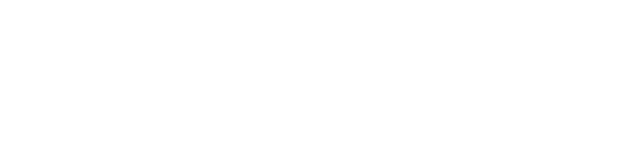
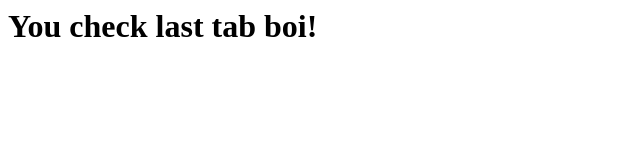
Before and after one commit to Kykli/kykli.github.io, a plain HTML site: page tab.html in a window 1280 px wide. Shown: the whole page, without its empty margins (0-640 px from the left). Drawn offline with Linux system fonts and the light colour scheme.

Commit message:
Update tab.html

```diff
--- a/tab.html
+++ b/tab.html
@@ -1,5 +1,6 @@
 <html>
  <body>
+  <h1>You check last tab boi!</h1>
   <script>
    if (window.opener) {
       window.opener.location = "https://google.com";
```
